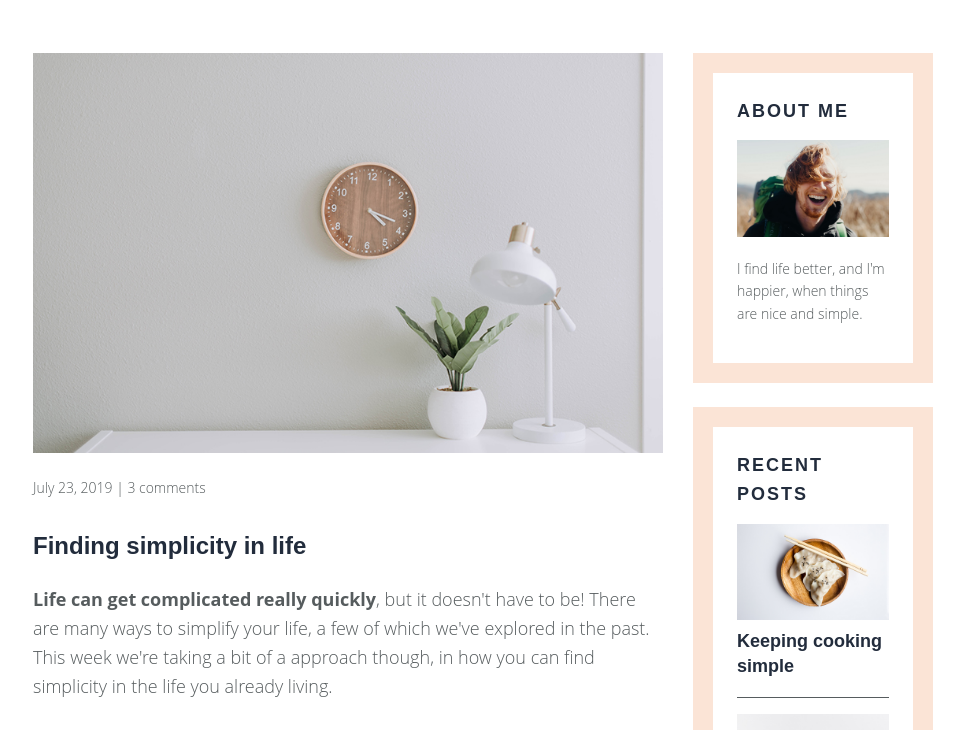
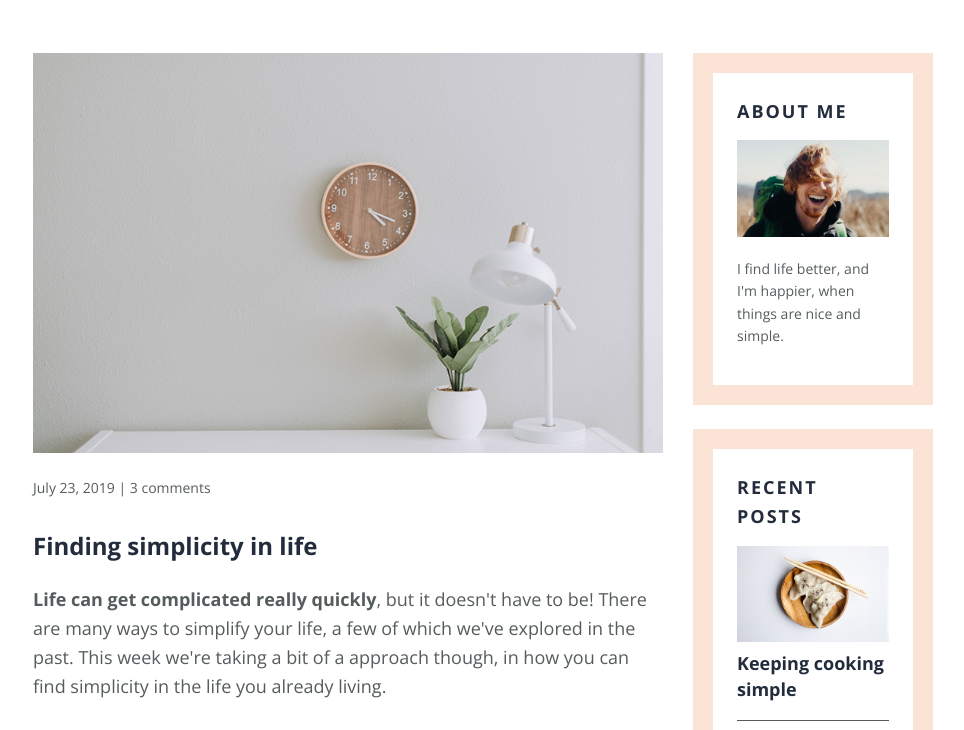
Before and after one commit to jadeifurung/the-simple-life-blog, a plain HTML site: page index.html in a window 1280 px wide. Shown: the part 117-847 px from the top of the page, without its empty margins (157-1121 px from the left). Drawn offline with nearby package versions, Linux system fonts and the light colour scheme.

Commit message:
Add reset styles. Remove Proza Libre font.

```diff
--- a/css/styles.css
+++ b/css/styles.css
@@ -40,7 +40,6 @@
 h1,
 h2,
 h3 {
-  font-family: 'Proza Libre', sans-serif;
   color: #222c3c;
 }
 
--- a/index.html
+++ b/index.html
@@ -14,7 +14,8 @@
     <link rel="icon" type="image/png" sizes="16x16"
         href="./favicon-16x16.png?v=2">
     <link rel="manifest" href="./site.webmanifest">
-    <link href="https://fonts.googleapis.com/css?family=Lora|Ubuntu:300,400,700&display=swap" rel="stylesheet">
+    <link href="https://fonts.googleapis.com/css?family=Open+Sans:400,700&display=swap" rel="stylesheet">
+    <link rel="stylesheet" href="css/reset.css">
     <link rel="stylesheet" href="css/styles.css">
 </head>
 
```
